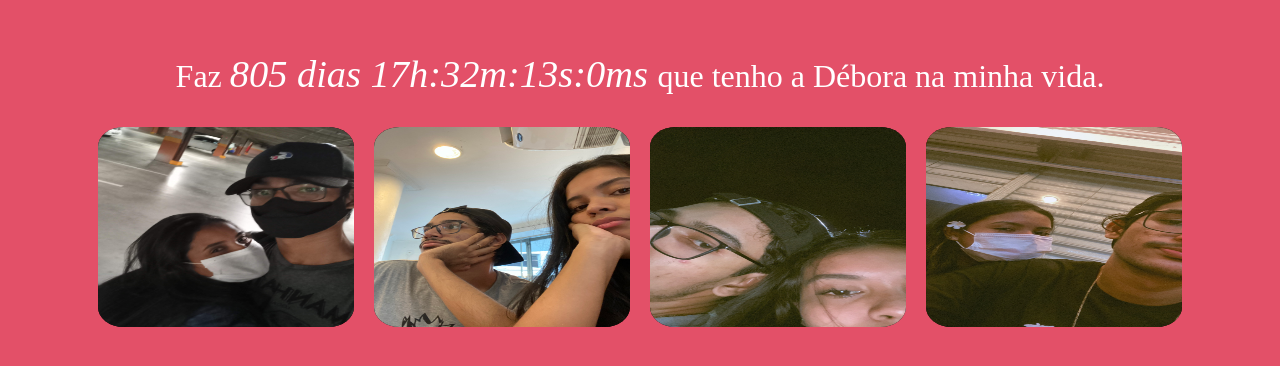
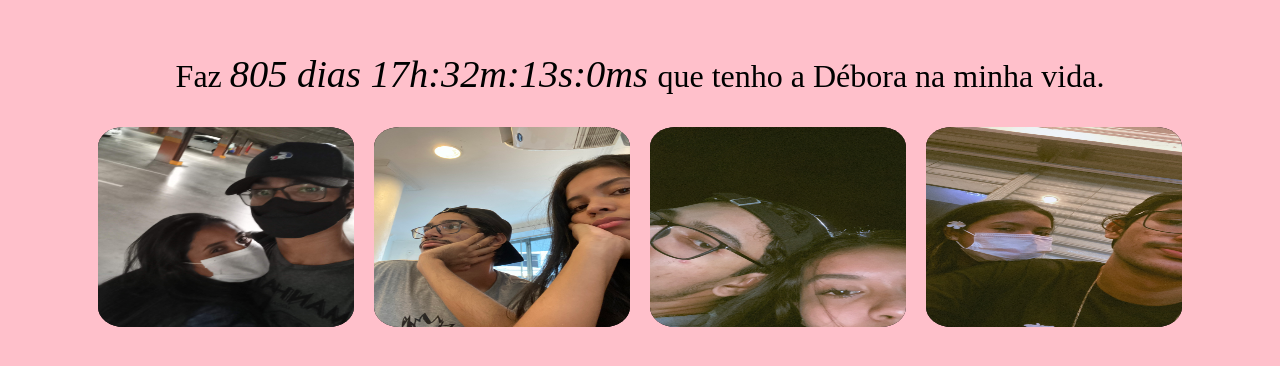
Before and after one commit to hassanrodrigues/quantosDias, a plain HTML site: page index.html in a window 1280 px wide. Shown: the part 148-514 px from the top of the page. Drawn offline with Linux system fonts and the light colour scheme.

Commit message:
cor pink

```diff
--- a/style.css
+++ b/style.css
@@ -1,9 +1,9 @@
 body{
-    background-color: rgb(227, 80, 104);
+    background-color: pink;
     margin: 200px 0px;
 }
 h1{
-    color:white;
+    color:black;
     text-align: center;
     font-weight: 50;
 
```
